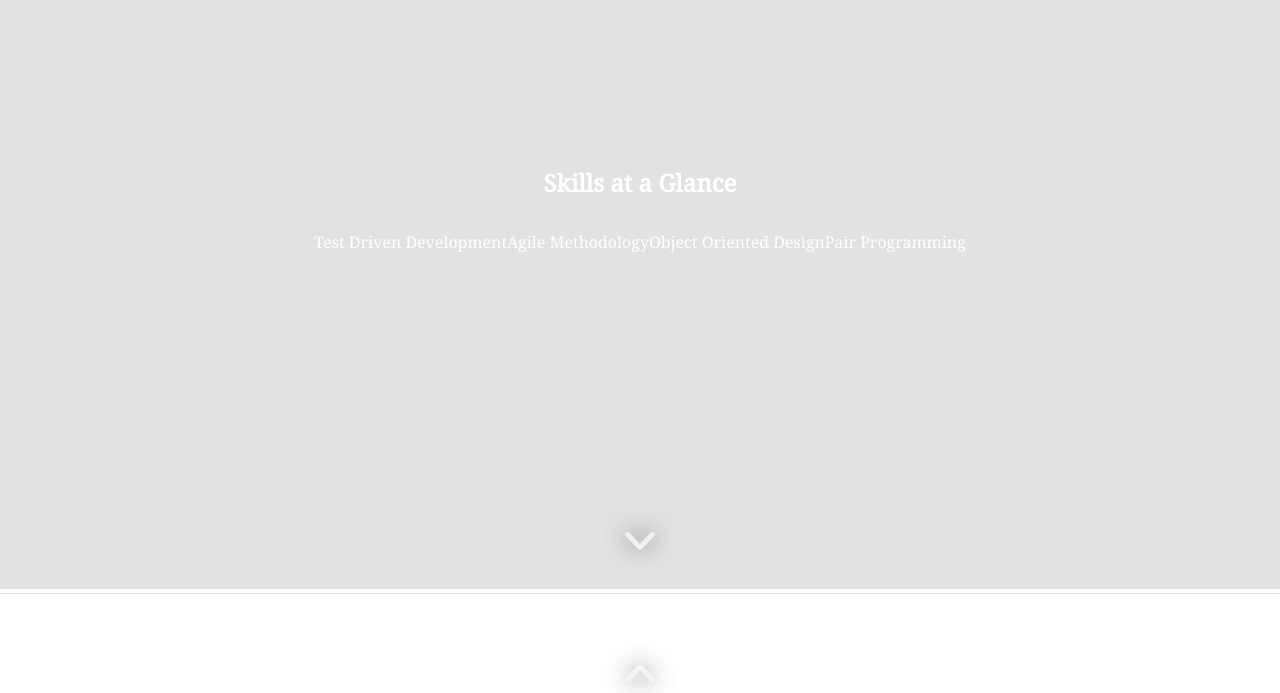
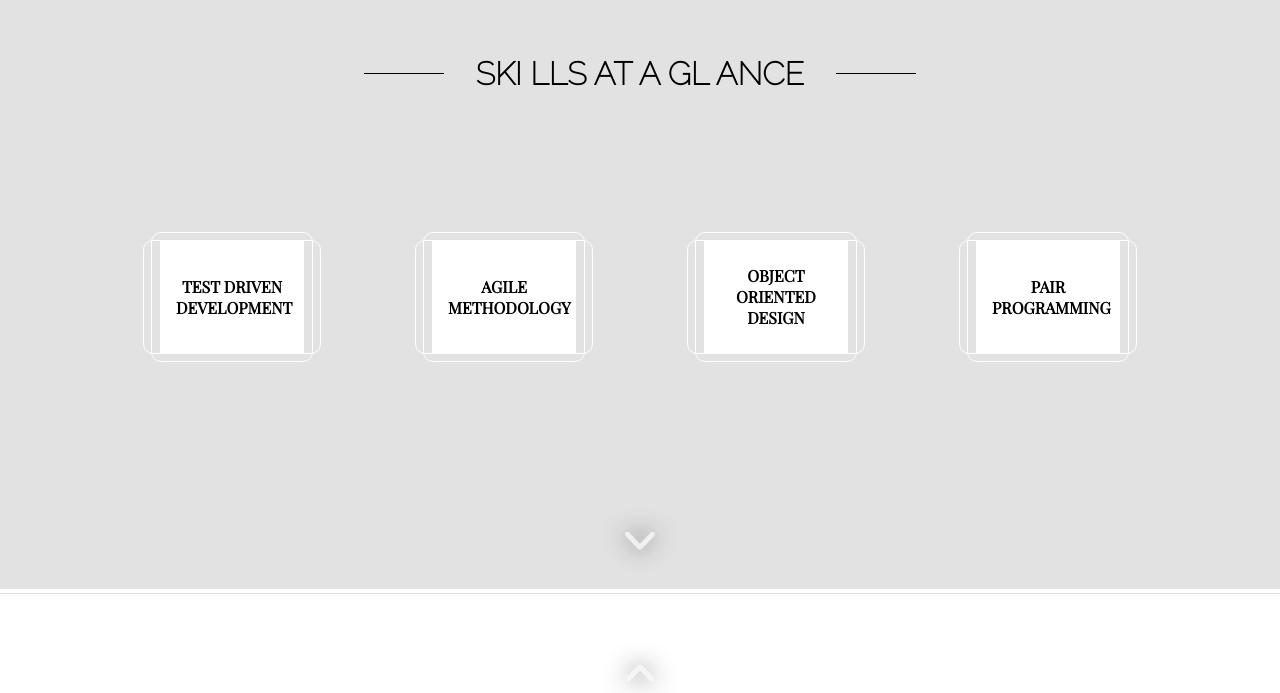
Before and after one commit to Slambermont/my-website, a React (Create React App) app: page /about in a window 1280 px wide. Shown: the part 1008-1701 px from the top of the page. Built offline with nearby package versions, Linux system fonts and the light colour scheme.

Commit message:
Style skills boxes

```diff
--- a/src/css/index.css
+++ b/src/css/index.css
@@ -1,5 +1,6 @@
 @import url('https://fonts.googleapis.com/css?family=Noto+Serif');
 @import url('https://fonts.googleapis.com/css?family=Raleway:100');
+@import url('https://fonts.googleapis.com/css?family=Playfair+Display');
 
 body {
   margin: 0;
--- a/src/css/pages/about.css
+++ b/src/css/pages/about.css
@@ -47,5 +47,5 @@
   height: 1px;
   width: 5rem;
   background-color: black;
-  margin-right: 2rem;
+  margin: 2rem;
 }
--- a/src/css/pages/skills.css
+++ b/src/css/pages/skills.css
@@ -18,6 +18,51 @@
   background-color: #e2e2e2;
 }
 
+.skills-title {
+  display: flex;
+  align-items: center;
+  font-family: 'Raleway', sans-serif;
+  color: black;
+  margin: 4rem 0;
+}
+
 .skills {
   display: flex;
 }
+
+.skill {
+  position: relative;
+  width: 9rem;
+  height: 7rem;
+  margin: 4rem;
+  display: flex;
+  justify-content: center;
+  align-items: center;
+  text-align: center;
+  color: black;
+  background-color: white;
+}
+
+.skill h2 {
+  font-size: 1rem;
+  width: 7rem;
+  font-family: 'Playfair Display', serif;
+}
+
+.skill::before {
+  content: "";
+  position: absolute;
+  height: 8rem;
+  width: 10rem;
+  border: 1px solid white;
+  border-radius: 10px;
+}
+
+.skill::after {
+  content: "";
+  position: absolute;
+  height: 7rem;
+  width: 11rem;
+  border: 1px solid white;
+  border-radius: 10px;
+}
--- a/src/pages/skills.jsx
+++ b/src/pages/skills.jsx
@@ -15,19 +15,23 @@ class Skills extends Component {
       <div className='skills-page'>
         <div className='skills-page-content'>
           <ScrollToPreviousSection sectionSelector='.about-page' />
-          <h2>Skills at a Glance</h2>
+            <div className='skills-title'>
+              <div className='decorative-line-dark'></div>
+              <h1>SKI LLS AT A GL ANCE</h1>
+              <div className='decorative-line-dark'></div>
+            </div>
           <div className='skills'>
-            <div className='wow flipInY'>
-              <div>Test Driven Development</div>
+            <div className='skill wow flipInY'>
+              <h2>TEST DRIVEN DEVELOPMENT</h2>
             </div>
-            <div className='wow flipInY' data-wow-delay='150ms'>
-              <div>Agile Methodology</div>
+            <div className='skill wow flipInY' data-wow-delay='150ms'>
+              <h2>AGILE METHODOLOGY</h2>
             </div>
-            <div className='wow flipInY' data-wow-delay='300ms'>
-              <div>Object Oriented Design</div>
+            <div className='skill wow flipInY' data-wow-delay='300ms'>
+              <h2>OBJECT ORIENTED DESIGN</h2>
             </div>
-            <div className='wow flipInY' data-wow-delay='450ms'>
-              <div>Pair Programming</div>
+            <div className='skill wow flipInY' data-wow-delay='450ms'>
+              <h2>PAIR PROGRAMMING</h2>
             </div>
           </div>
           <ScrollToNextSection sectionSelector='.contact-page' />
```
